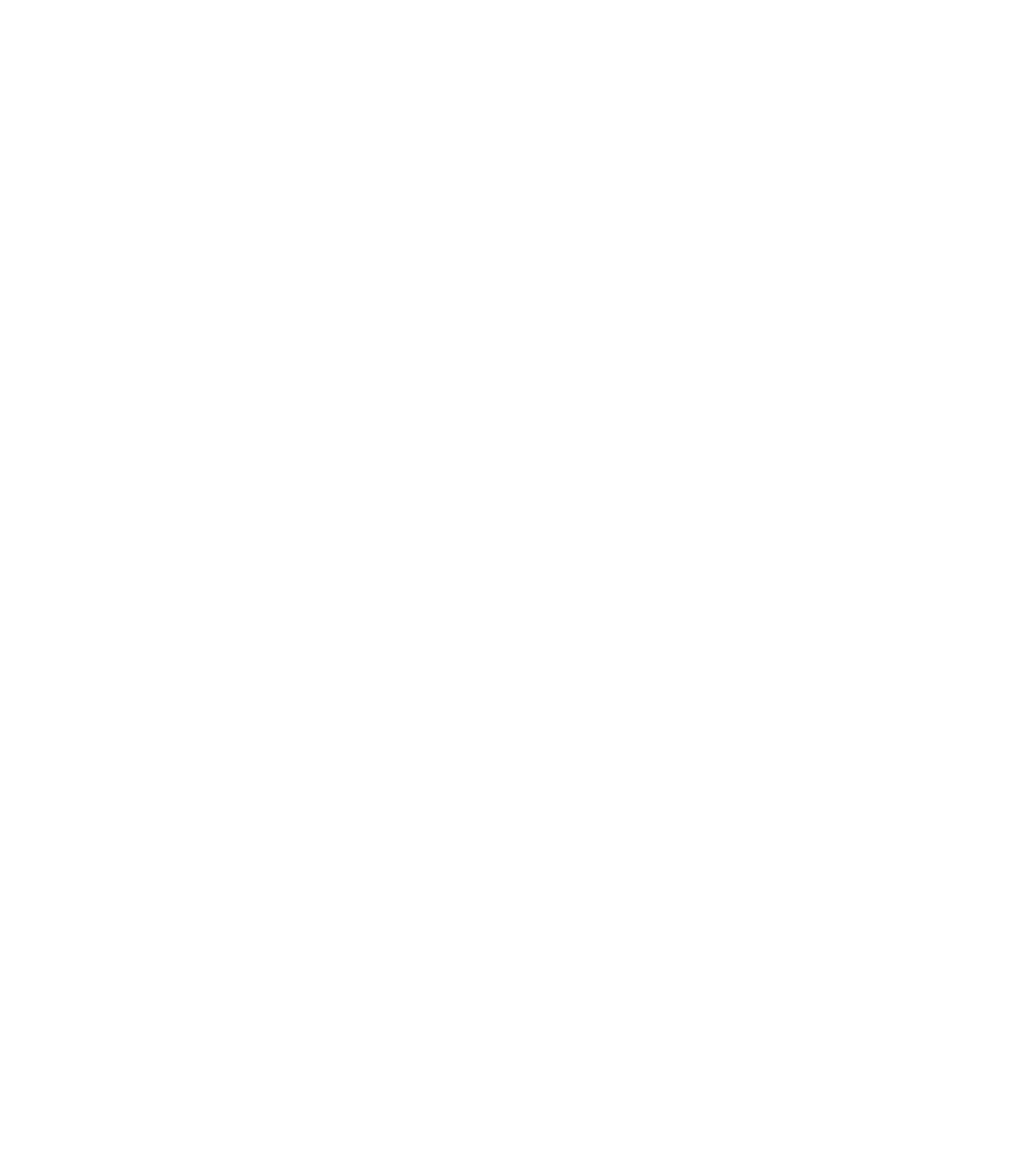
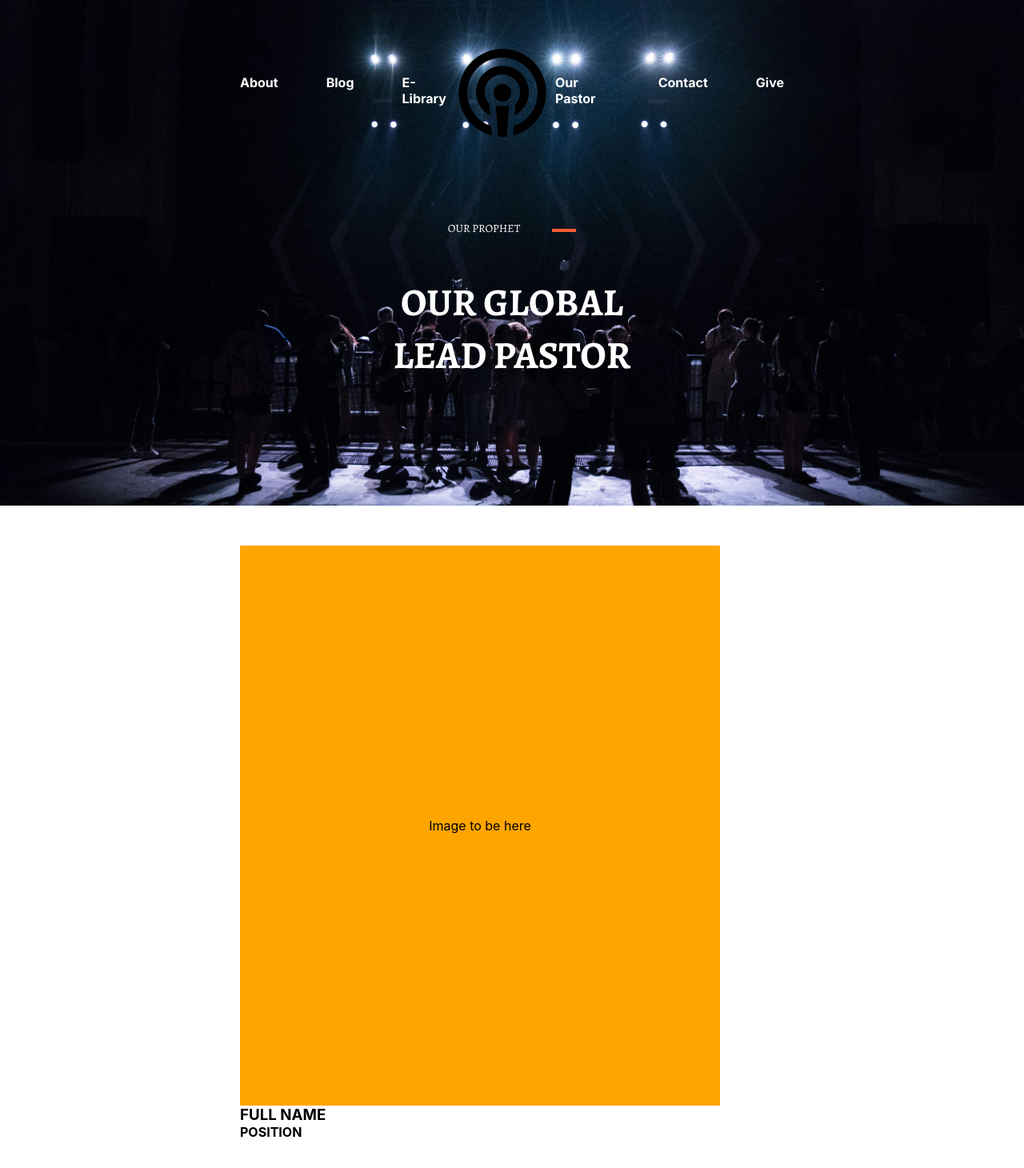
Before and after one commit to Josh-Alhassan/ftf-ministry, a React (Create React App) app: page /pastor in a window 1280 px wide. Before the commit this address had no page. Shown: the top 1460 px of the page at 80% size. Before the commit the page ends 800 px from the top, so only its background shows below. Built offline with nearby package versions, Linux system fonts and the light colour scheme.

Commit message:
modify lead pastor section

```diff
--- a/src/App.js
+++ b/src/App.js
@@ -6,6 +6,7 @@ import Home from "./pages/Home";
 import About from "./pages/About";
 import Blog from "./pages/Blog";
 import ELibrary from "./pages/ELibrary";
+import LeadPastor from "./pages/LeadPastor";
 
 function App() {
   return (
@@ -15,6 +16,7 @@ function App() {
         <Route path="/about" element={<About />} />
         <Route path="/blog" element={<Blog />} />
         <Route path="/library" element={<ELibrary />} />
+        <Route path="/pastor" element={<LeadPastor />} />
       </Routes>
     </BrowserRouter>
   );
--- a/src/pages/Blog.js
+++ b/src/pages/Blog.js
@@ -1,6 +1,6 @@
 import React from "react";
 import PropTypes from "prop-types";
-import styles from "./Blog.module.css";
+import style from "./Blog.module.css";
 import Navigation from "../components/Navigation";
 import SecondaryHeader from "../utilities/SecondaryHeader";
 import BlogPage from "../sections/BlogPage";
@@ -8,22 +8,20 @@ import BlogPage from "../sections/BlogPage";
 const Blog = ({ title }) => {
   return (
     <>
-      <div className={styles.blog}>
+      <div className={style.blog}>
         <Navigation />
 
-        <header className={styles.pageHeader}>
+        <div style={{ padding: "90px", textAlign: "center" }}>
           <SecondaryHeader
             textTransform="capitalize"
             color="#FFF"
             textAlign="center"
           >
-            {title}
+            Blog Page
           </SecondaryHeader>
-        </header>
+        </div>
       </div>
-      <main>
-        <BlogPage />
-      </main>
+      <BlogPage />
     </>
   );
 };
--- a/src/pages/LeadPastor.js
+++ b/src/pages/LeadPastor.js
@@ -1,7 +1,44 @@
 import React from "react";
 
+import SecondaryHeader from "../utilities/SecondaryHeader";
+import Navigation from "../components/Navigation";
+import style from "./Blog.module.css";
+import styles from "./LeadPastor.module.css";
+import Label from "../utilities/Label";
+
 function LeadPastor() {
-  return <div>LeadPastor</div>;
+  return (
+    <>
+      <div className={style.blog}>
+        <Navigation />
+
+        <div style={{ padding: "90px", textAlign: "center" }}>
+          <Label color="#fff" mb="50px">
+            Our Prophet
+          </Label>
+          <SecondaryHeader
+            textTransform="uppercase"
+            color="#FFF"
+            textAlign="center"
+          >
+            Our Global <br /> Lead Pastor
+          </SecondaryHeader>
+        </div>
+      </div>
+      <div className={styles.leadPastor}>
+        <div className={styles.leadPastorCard}>
+          {/* Lead Pastor Image */}
+          <p className={styles.leadPastorImage}>Image to be here</p>
+        </div>
+
+        {/* Pastor Contact */}
+        <div className={styles.pastorContactCard}>
+          <h3>FULL NAME</h3>
+          <h4>POSITION</h4>
+        </div>
+      </div>
+    </>
+  );
 }
 
 export default LeadPastor;
--- a/src/pages/LeadPastor.module.css
+++ b/src/pages/LeadPastor.module.css
@@ -0,0 +1,21 @@
+.leadPastor {
+  padding: 50px 300px;
+}
+
+.leadPastorCard {
+  width: 600px;
+  background-color: #333333;
+}
+
+.leadPastorImage {
+  width: 100%;
+  height: 700px;
+  background-color: orange;
+
+  display: flex;
+  align-items: center;
+  justify-content: center;
+}
+
+.pastorContactCard {
+}
```
